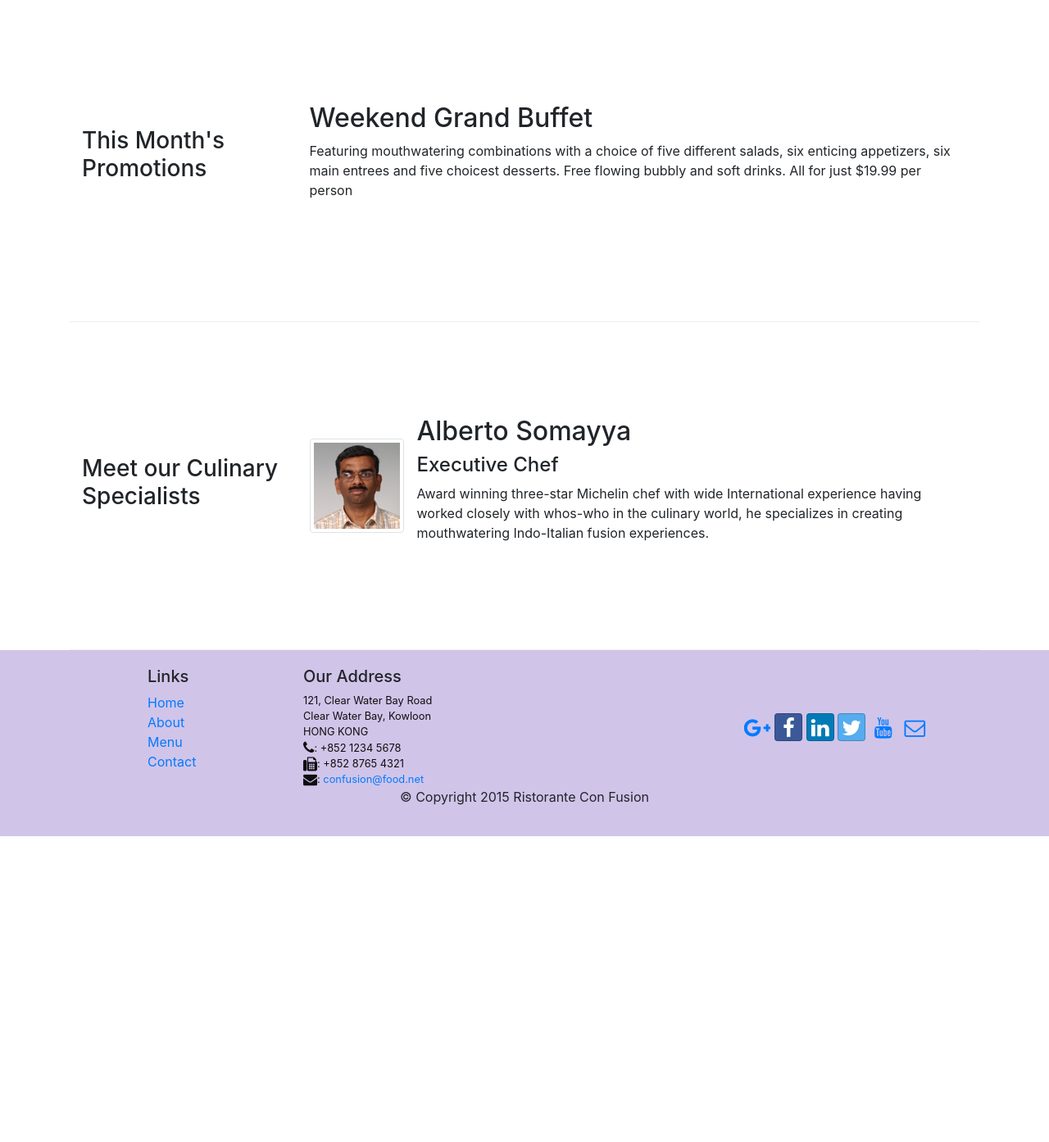
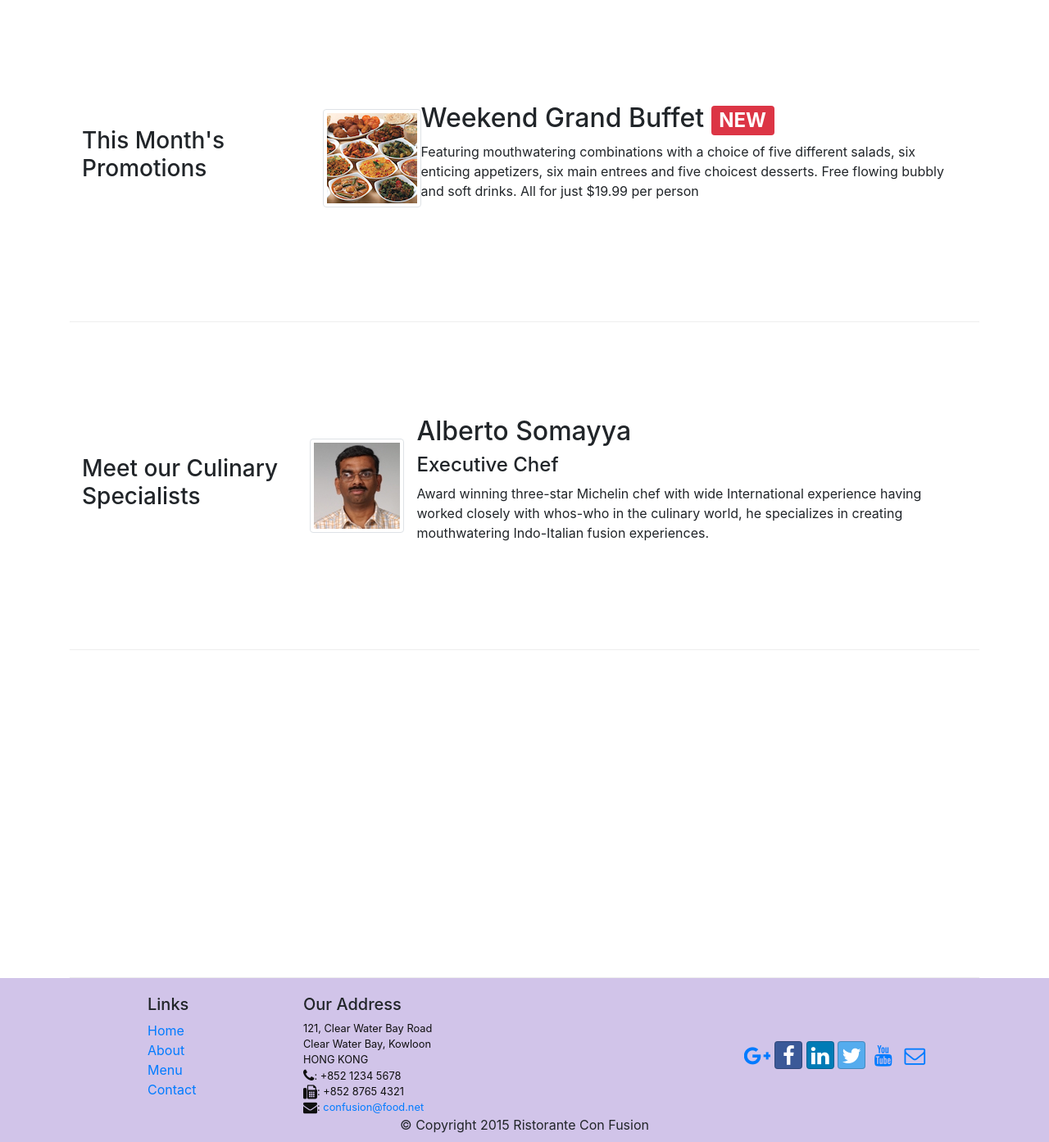
Before and after one commit to SantiagoRey26/conFusion, a website: page index.html in a window 1280 px wide. Shown: the part 720-2113 px from the top of the page at 82% size. Before the commit the page ends 1740 px from the top, so only its background shows below. Drawn offline with nearby package versions, Linux system fonts and the light colour scheme.

Commit message:
1rst task

```diff
--- a/index.html
+++ b/index.html
@@ -75,8 +75,13 @@
                 <h3>This Month's Promotions</h3>
             </div>
             <div class="col-sm col-md">
-                <h2>Weekend Grand Buffet</h2>
-                <p class="hidden-xs-down">Featuring mouthwatering combinations with a choice of five different salads, six enticing appetizers, six main entrees and five choicest desserts. Free flowing bubbly and soft drinks. All for just $19.99 per person </p>
+                <div class="media">
+                    <img class="d-flex ml-3 img-thumbnail align-self-center" src="img/buffet.png" alt="buffet">
+                    <div class="media-body">
+                        <h2>Weekend Grand Buffet <span class="badge badge-danger">NEW</span> </h2>
+                        <p class="hidden-xs-down">Featuring mouthwatering combinations with a choice of five different salads, six enticing appetizers, six main entrees and five choicest desserts. Free flowing bubbly and soft drinks. All for just $19.99 per person </p>
+                    </div>
+                </div>
             </div>
         </div>
 
@@ -99,6 +104,14 @@
                     </div>
                 </div>
             </div>
+        </div>
+
+        <!--FORM /////////////////////////////////////////////////-->
+
+        <div class="row row-content algin-items-center">
+
+            <!--ACA VA ELL FORMULARIO-->
+
         </div>
     </div>
 
```
